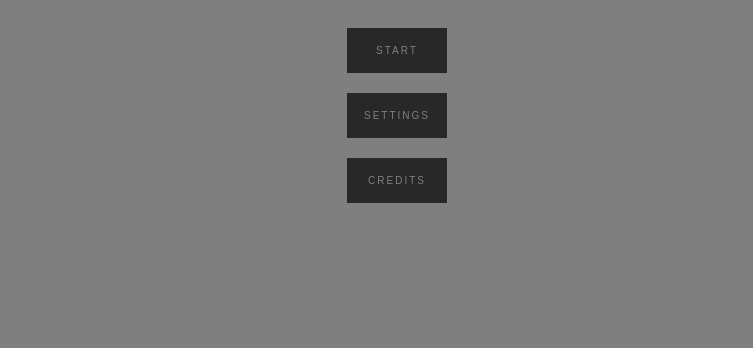
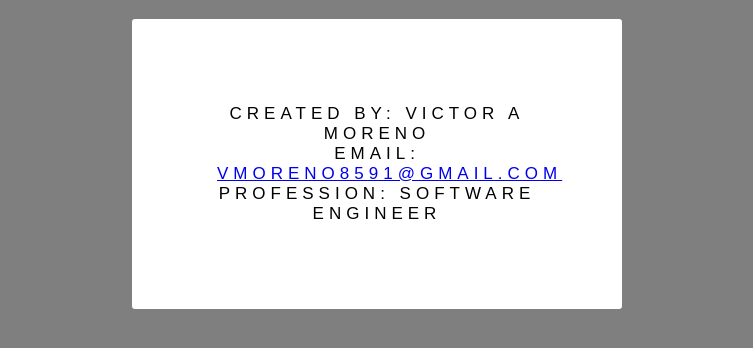
Before and after one commit to more8591/js-click-game, a plain HTML site: page index.html in a window 1280 px wide. Both pictures are taken after a click on the button "CREDITS". Shown: the part 332-680 px from the top of the page, without its empty margins (263-1016 px from the left). Drawn offline with Linux system fonts and the light colour scheme.

Commit message:
added credits overlay
and images that will be used later

```diff
--- a/css/engine_style.css
+++ b/css/engine_style.css
@@ -40,6 +40,25 @@ ul {
     opacity: 0.5;
     z-index: 15;
     position: absolute;
+}
+
+#credit-info {
+    list-style: none;
+    font-size: 17px;
+    font-family: arial;
+    text-transform: uppercase;
+    letter-spacing: 5px;
+    background: white;
+    padding: 5em;
+    width: 25%;
+    border-radius: 3px;
+    display: inline-block;
+}
+
+.credit-container {
+    position: absolute;
+    width: 100%;
+    z-index: 50;
 }
 
 
--- a/index.html
+++ b/index.html
@@ -9,10 +9,21 @@
 </head>
 
 <body>
-    <div class="overlay toggle-off"></div>
+    <div class="overlay toggle-off">
+
+    </div>
     <div id="menu-body">
         <div>
             <img src="img/logo.png">
+        </div>
+        <div class="credit-container toggle-off">
+            <div>
+                <ul id="credit-info">
+                    <li>Created by: Victor A Moreno</li>
+                    <li>Email: <a href="mailto: vmoreno8591@gmail.com">vmoreno8591@gmail.com</a></li>
+                    <li>Profession: Software Engineer</li>
+                </ul>
+            </div>
         </div>
         <ul>
             <li><button onclick="startGame();">start</button></li>
--- a/js/menu.js
+++ b/js/menu.js
@@ -26,8 +26,9 @@ function gameSettings() {
 
 function gameCredits() {
     var ovrlyToggle = document.querySelector('.overlay'),
-        results = ovrlyToggle.classList.remove('toggle-off');
-    return results;
+        creditToggle = document.querySelector('.credit-container');
+    ovrlyToggle.classList.remove('toggle-off');
+    creditToggle.classList.remove('toggle-off');
 }
 
 //#######################//
```
Also changed, not shown: img/apps.18641.14194718606640707.ac7ba6c4-f96d-4fa9-94dd-6df7ebdcc728.a966fd78-f2c7-4d29-bc6d-66033ff37ec3.png (added), img/ddjeoo6-7f500134-eeba-4a37-bf6a-f9a05b7a142d.png (added).
